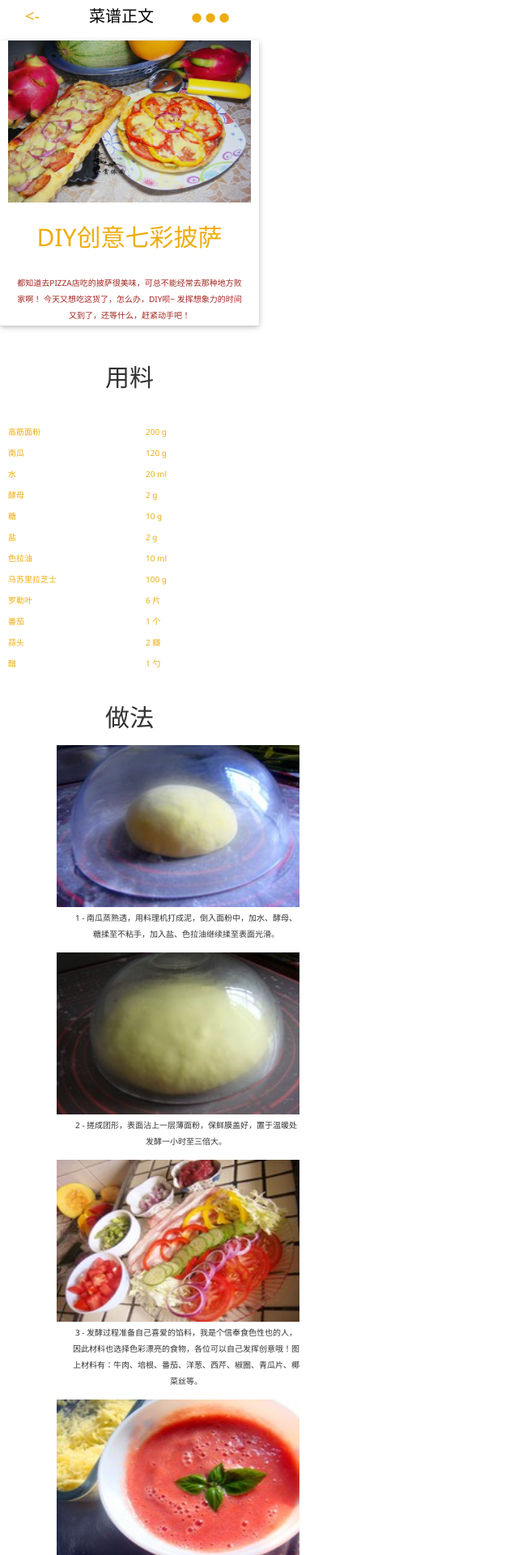
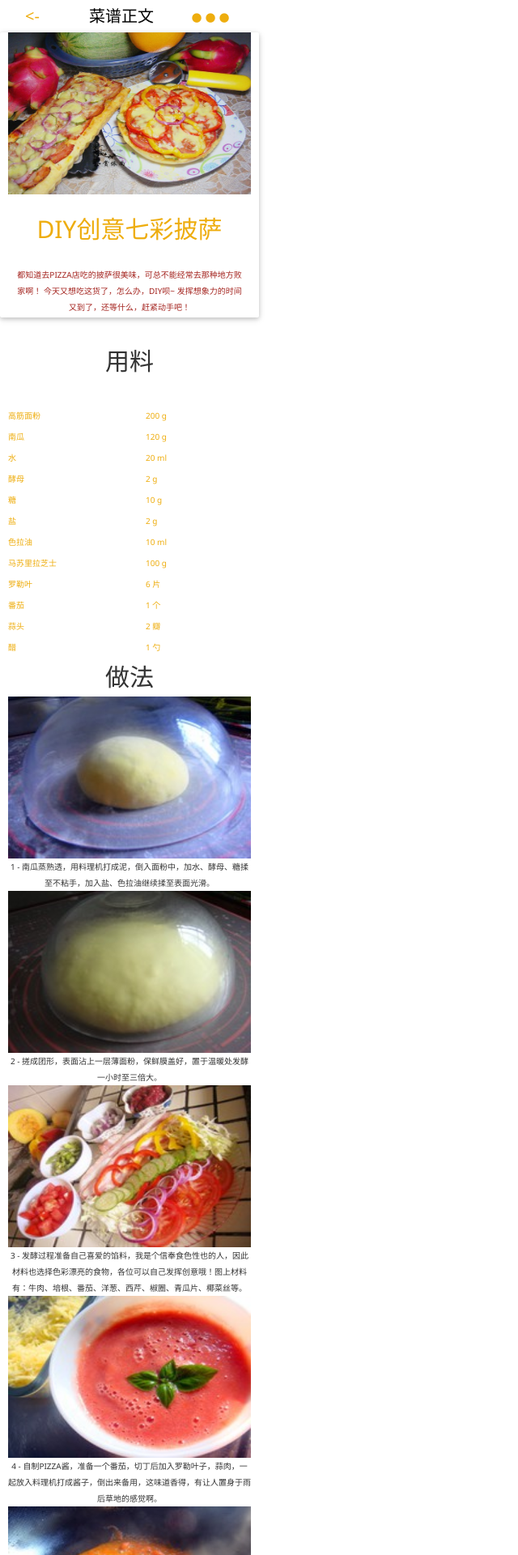
Before and after one commit to garyelephant/delicious, a Django app: page /food/tweet/6/ in a window 1280 px wide. Shown: the top 1920 px of the page at 81% size, without its empty margins (0-640 px from the left). Run offline with Django 3.2, Linux system fonts and the light colour scheme; data comes from the database, SQL or seed files in the repository.

Commit message:
换行问题

```diff
--- a/food/static/food/css/app.css
+++ b/food/static/food/css/app.css
@@ -178,7 +178,7 @@ select{
     position: relative;
     width: 320px;
     text-align: center;
-    margin: 10px auto;
+    margin: 0 auto;
 }
 .menu .card img{
     width: 300px;
@@ -265,21 +265,19 @@ table tbody tr .right{
 .menu .process {
     width: 300px;
     text-align: center;
-    /*margin: 10px auto;*/
-    padding: 30px 60px 30px 60px;
-    /*padding: 3px 10px 3px 10px;*/
+    margin: 0 auto;
 
 }
 .menu .process p{
     font-size: 30px;
     position: relative;
-    left: 10px;
+    /*left: 10px;*/
     margin: 0 auto;
 }
 .menu .step{
-    width: 320px;
+    width: 300px;
     text-align: center;
-    margin: 10px auto;
+    margin: 0 auto;
 }
 .menu .step img{
     width: 300px;
@@ -289,7 +287,7 @@ table tbody tr .right{
 .menu .step p{
     width: 300px;
     margin: 0 auto;
-    padding: 3px 10px 3px 10px;
+    /*padding: 3px 10px 3px 10px;*/
     line-height: 20px;
     font-size: 10px;
 }
```
